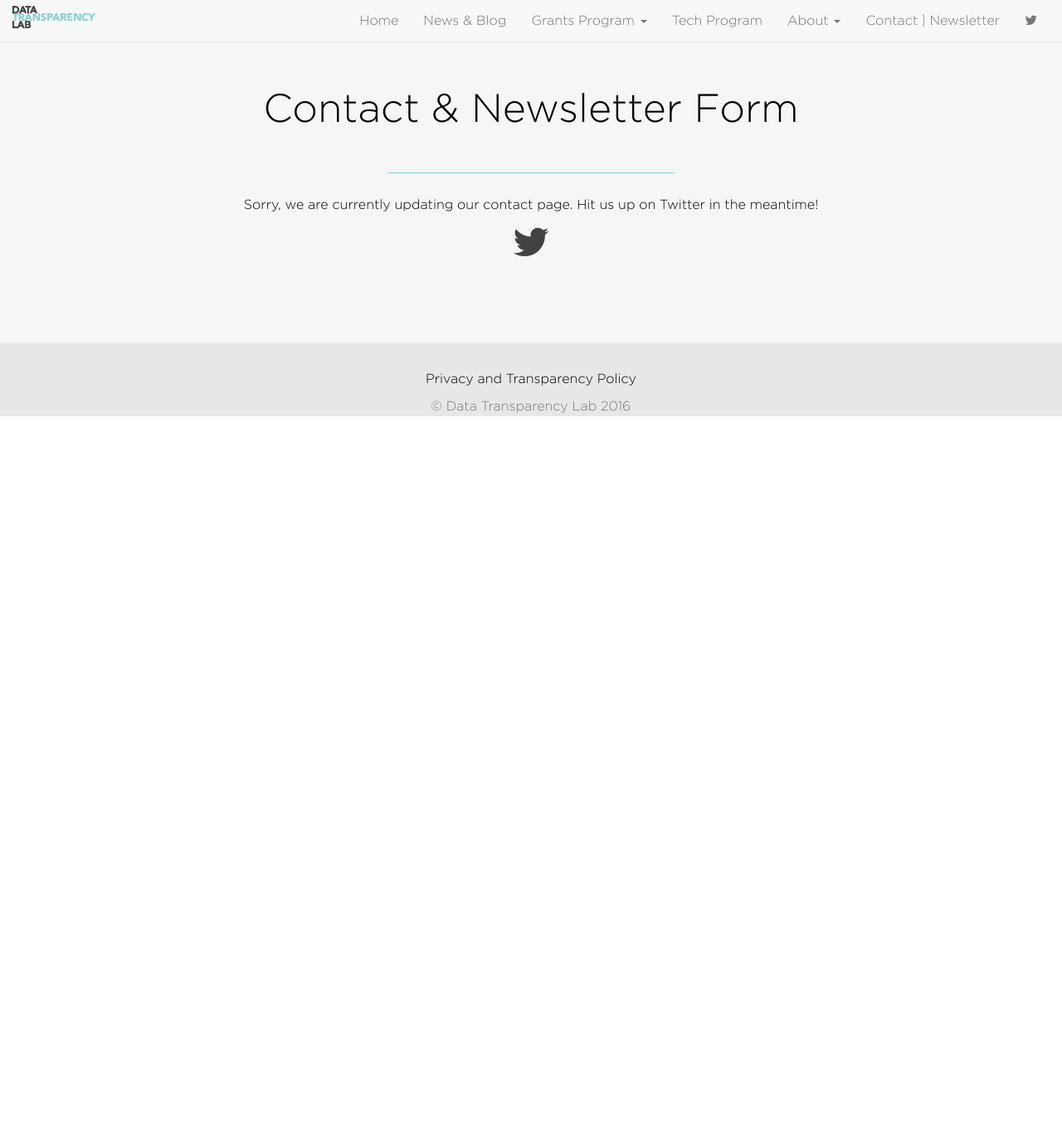
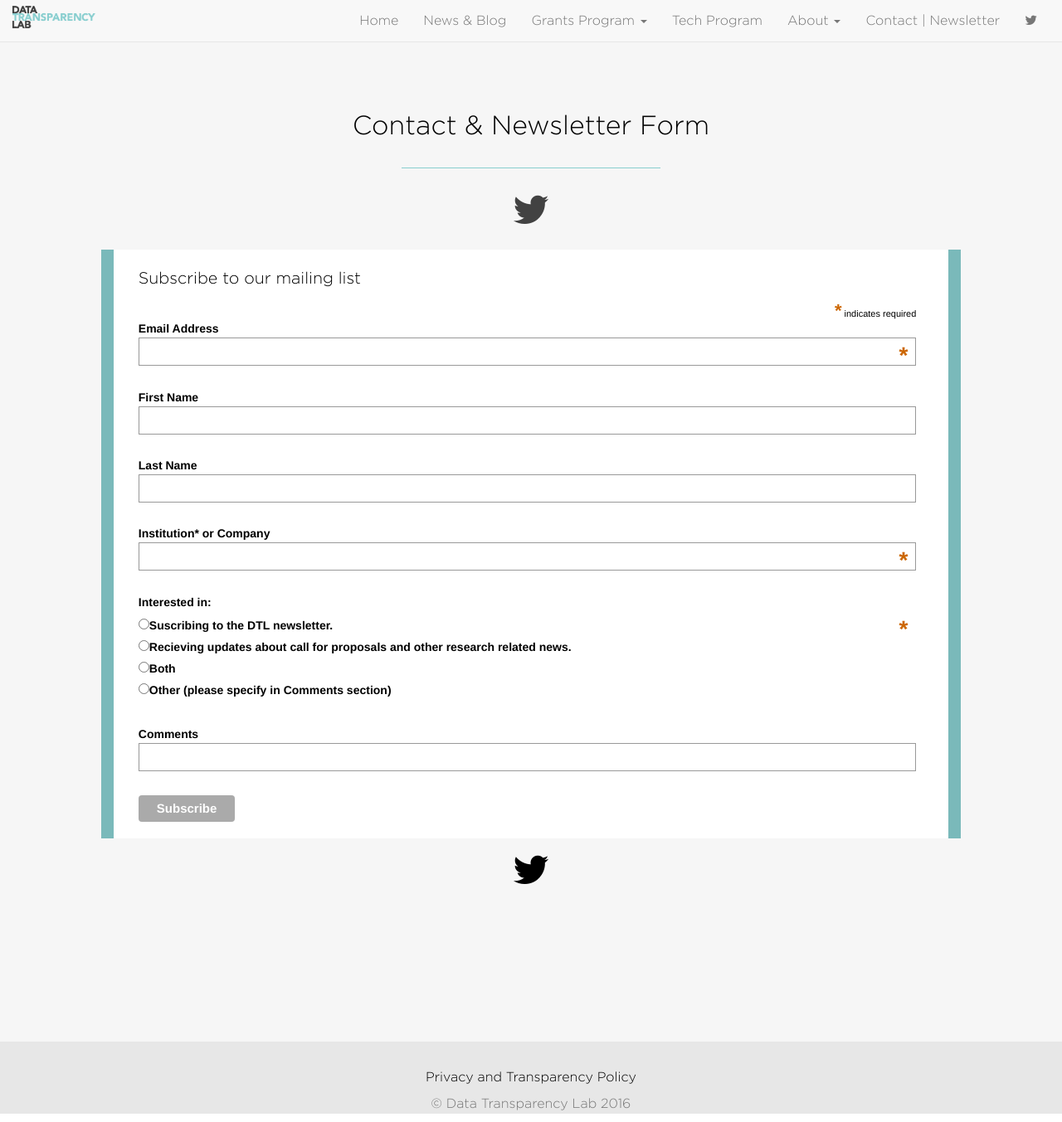
Before and after one commit to datatransparencylab/datatransparencylab.github.io, a Jekyll site: the page built from contact.html, in a window 1280 px wide and 1353 px high. Shown: the whole window at 83% size. Built offline with Jekyll 4.4.1, drawn with Linux system fonts in a browser that asks for light colours; some web fonts are replaced; comment, search, counter and statistics services are not loaded.

Commit message:
added stuff to g-program.html + css stuff

```diff
--- a/_includes/header.html
+++ b/_includes/header.html
@@ -36,7 +36,8 @@
           </li>
 		      <li>
             <a href="{{ site.baseurl}}/grantees2016.html" style="color: #CE88CF;">Grantees 2016</a>
-          </li><li>
+          </li>
+          <li>
             <a href="{{ site.baseurl}}/grantees.html">Grantees 2015</a>
           </li>
 		    </ul>
--- a/contact.html
+++ b/contact.html
@@ -5,14 +5,74 @@ title: Contact the Data Transparency Lab and suscribe to our newsletter!
 
 <!-- open Contact -->
 <section id="contact" class="section2">
-	<h2> Contact &amp; Newsletter Form</h2>
+<!-- 	<h2> Contact &amp; Newsletter Form</h2>
+	<div class="divider-line"></div> -->
+	<!-- open Contact -->
+<section id="contact" class="section2">
+	<h3> Contact &amp; Newsletter Form</h3>
 	<div class="divider-line"></div>
-
-	<p>	Sorry, we are currently updating our contact page. Hit us up on Twitter in the meantime!
-	</p>
 
 	<div><a href="http://twitter.com/DTL_info"><i class="fa fa-twitter fa-3x" style="color:#424242;"></i></a></div>
 <div class="clear"></div>
+<br>
+<div class="container-fluid form-group">
+	<!-- <div class="row"> -->
+	<!-- Begin MailChimp Signup Form -->
+<link href="./style/classic-081711.css" rel="stylesheet" type="text/css">
+<div id="mc_embed_signup">
+<form action="http://datatransparencylab.us3.list-manage.com/subscribe/post?u=a808fffe191065d784b8984f0&id=b8492ef7da" method="post" id="mc-embedded-subscribe-form" name="mc-embedded-subscribe-form" class="validate" target="_blank" novalidate="novalidate">
+    <div id="mc_embed_signup_scroll">
+	<h2>Subscribe to our mailing list</h2>
+<div class="indicates-required"><span class="asterisk">*</span> indicates required</div>
+<div class="mc-field-group">
+	<label for="mce-EMAIL">Email Address  <span class="asterisk">*</span>
+</label>
+	<input type="email" value="" name="EMAIL" class="required email" id="mce-EMAIL" aria-required="true">
+</div>
+<div class="mc-field-group">
+	<label for="mce-FNAME">First Name </label>
+	<input type="text" value="" name="FNAME" class="" id="mce-FNAME">
+</div>
+<div class="mc-field-group">
+	<label for="mce-LNAME">Last Name </label>
+	<input type="text" value="" name="LNAME" class="" id="mce-LNAME">
+</div>
+<div class="mc-field-group">
+	<label for="mce-MMERGE3">Institution* or Company  <span class="asterisk">*</span>
+</label>
+	<input type="text" value="" name="MMERGE3" class="required" id="mce-MMERGE3" aria-required="true">
+</div>
+<div class="mc-field-group input-group">
+    <strong>Interested in:  <span class="asterisk">*</span>
+</strong>
+    <ul><li><input type="radio" value="Suscribing to the DTL newsletter." name="MMERGE6" id="mce-MMERGE6-0"><label for="mce-MMERGE6-0">Suscribing to the DTL newsletter.</label></li>
+<li><input type="radio" value="Recieving updates about call for proposals and other research related news." name="MMERGE6" id="mce-MMERGE6-1"><label for="mce-MMERGE6-1">Recieving updates about call for proposals and other research related news.</label></li>
+<li><input type="radio" value="Both" name="MMERGE6" id="mce-MMERGE6-2"><label for="mce-MMERGE6-2">Both</label></li>
+<li><input type="radio" value="Other (please specify in Comments section)" name="MMERGE6" id="mce-MMERGE6-3"><label for="mce-MMERGE6-3">Other (please specify in Comments section)</label></li>
+</ul>
+</div>
+<div class="mc-field-group">
+	<label for="mce-MMERGE5">Comments </label>
+	<input type="text" value="" name="MMERGE5" class="" id="mce-MMERGE5">
+</div>
+	<div id="mce-responses" class="clear">
+		<div class="response" id="mce-error-response" style="display:none"></div>
+		<div class="response" id="mce-success-response" style="display:none"></div>
+	</div>    <!-- real people should not fill this in and expect good things - do not remove this or risk form bot signups-->
+    <div style="position: absolute; left: -5000px;"><input type="text" name="b_a808fffe191065d784b8984f0_b8492ef7da" tabindex="-1" value=""></div>
+    <div class="clear"><input type="submit" value="Subscribe" name="subscribe" id="mc-embedded-subscribe" class="button"></div>
+    </div>
+</form>
+</div>
+<script type="text/javascript" src="./script/mc-validate.js"></script><script type="text/javascript">(function($) {window.fnames = new Array(); window.ftypes = new Array();fnames[0]='EMAIL';ftypes[0]='email';fnames[1]='FNAME';ftypes[1]='text';fnames[2]='LNAME';ftypes[2]='text';fnames[3]='MMERGE3';ftypes[3]='text';fnames[6]='MMERGE6';ftypes[6]='radio';fnames[5]='MMERGE5';ftypes[5]='text';}(jQuery));var $mcj = jQuery.noConflict(true);</script>
+<!--End mc_embed_signup-->
+<!-- 	</div> -->
+	</div>
+	<a href="http://twitter.com/DTL_info"><i class="fa fa-twitter fa-3x"></i></a>
+</section>
+     <script type="text/javascript" charset="UTF-8" src="http://cookie-script.com/s/474fc3db154b7b9ef45401fdad585459.js"></script>
+
+
 <br>
 
 	</div>
--- a/grantees2016.html
+++ b/grantees2016.html
@@ -5,7 +5,7 @@ title: Data Transparency Lab Grantees
 
  <section id="grantees" class="section2">
 	<h2 style="color: #000000"> DTL 2016 Grantees</h2>
-	<div class="divider-line"></div>
+	<div class="divider-line" style="background-color:#CE88CF;"></div>
 <div class="grantees-intro">
 
 
--- a/style/main.css
+++ b/style/main.css
@@ -20,18 +20,30 @@ body{
 	position: relative;
 }
 
+
+
+
 body a{
+
+	 /*border-bottom: 3px solid #7ab9ba;*/
 	text-decoration: none;
 	color:black;
 	font-size: 16px;
 }
 
 body a:hover{
-	text-decoration: underline;
+	text-decoration: none;
+	 color:#7ab9ba;
 }
 
 body a:active {
     background-color: #e7f5f5;
+}
+
+nav a{
+
+	border-bottom: 0px;
+	text-decoration: none;
 }
 
 section{
@@ -937,7 +949,7 @@ padding-left: 10%;
 
 .cfp2016{
 
-	border: 2px solid #7ab9ba ;
+	border: 1px dotted #7ab9ba ;
 }
 
 
```
Also changed, not shown: grants-program.html (+14 -3 lines).
